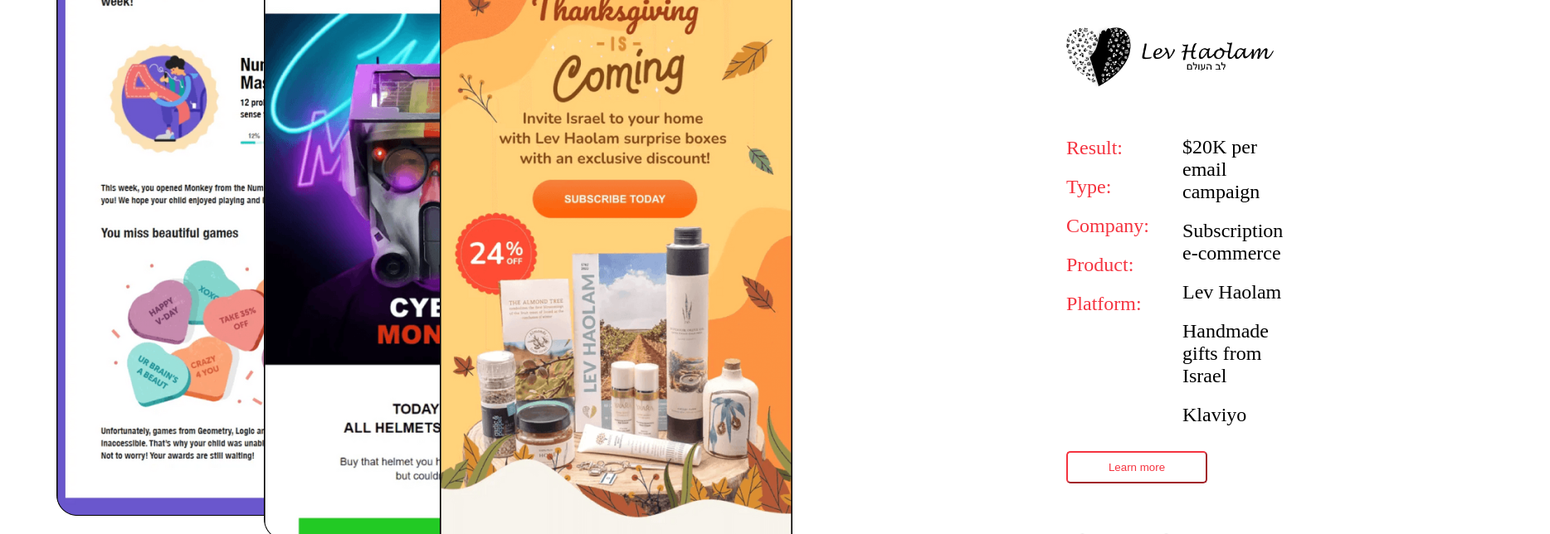
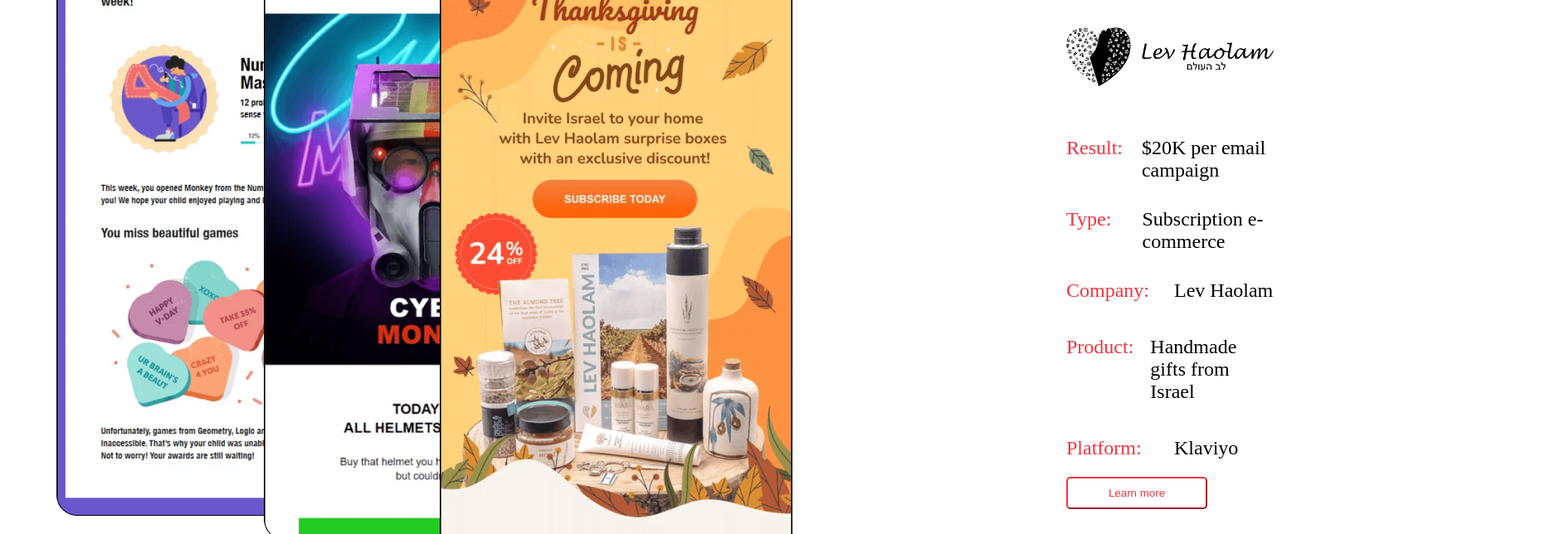
Before and after one commit to Shozis/first-layout, a Vue app in the folder Vue/: page /lending in a window 1280 px wide. Shown: the part 2100-2744 px from the top of the page at 83% size, 1868 px wide, since content can reach past the window. Built offline with nearby package versions, Linux system fonts and the light colour scheme.

Commit message:
some edits

```diff
--- a/Vue/src/views/Lending.vue
+++ b/Vue/src/views/Lending.vue
@@ -55,18 +55,24 @@
                     <img class="wrapper-cards-interactive-logo" src="../components/icons/Lev_Haolam.png" alt="">
                     <div class="wrapper-cards-interactive-li">
                         <ul class="wrapper-cards-interactive-li-first">
-                            <li class="wrapper-cards-interactive-li-first-el">Result:</li>
-                            <li class="wrapper-cards-interactive-li-first-el">Type:</li>
-                            <li class="wrapper-cards-interactive-li-first-el">Company:</li>
-                            <li class="wrapper-cards-interactive-li-first-el">Product:</li>
-                            <li class="wrapper-cards-interactive-li-first-el">Platform:</li>
+                            <li class="wrapper-cards-interactive-li-first-el1">Result:</li>
+                            <li class="wrapper-cards-interactive-li-first-el2">$20K per email campaign</li>
                         </ul>
                         <ul class="wrapper-cards-interactive-li-second">
-                            <li class="wrapper-cards-interactive-li-second-el">$20K per email campaign</li>
-                            <li class="wrapper-cards-interactive-li-second-el-other">Subscription e-commerce</li>
-                            <li class="wrapper-cards-interactive-li-second-el-other">Lev Haolam</li>
-                            <li class="wrapper-cards-interactive-li-second-el-other">Handmade gifts from Israel</li>
-                            <li class="wrapper-cards-interactive-li-second-el-other">Klaviyo</li>
+                            <li class="wrapper-cards-interactive-li-second-el1">Type:</li>
+                            <li class="wrapper-cards-interactive-li-second-el2">Subscription e-commerce</li>
+                        </ul>
+                        <ul class="wrapper-cards-interactive-li-third">
+                            <li class="wrapper-cards-interactive-li-third-el1">Company:</li>
+                            <li class="wrapper-cards-interactive-li-third-el2">Lev Haolam</li>
+                        </ul>
+                        <ul class="wrapper-cards-interactive-li-fourth">
+                            <li class="wrapper-cards-interactive-li-fourth-el1">Product:</li>
+                            <li class="wrapper-cards-interactive-li-fourth-el2">Handmade gifts from Israel</li>
+                        </ul>
+                        <ul class="wrapper-cards-interactive-li-fifth">
+                            <li class="wrapper-cards-interactive-li-fifth-el1">Platform:</li>
+                            <li class="wrapper-cards-interactive-li-fifth-el2">Klaviyo</li>
                         </ul>
                     </div>
                     <button class="wrapper-cards-interactive-btn">Learn more</button>
@@ -144,6 +150,7 @@
                         </div>
                     </div>
                 </div>
+                <img class="wrapper-testimonials-img" src="../components/icons/part1.png" alt="">
             </div>
         </div>
         <div class="wrapper-last">
@@ -170,8 +177,10 @@
                         <h2 class="wrapper-last-panel-info-sub-title">
                             Subscribe to L.U.Y.E.
                         </h2>
-                        <input class="wrapper-last-panel-info-sub-search" type="text" placeholder="Your Email">
+                        <div class="wrapper-last-panel-info-sub-search">
+                            <input class="wrapper-last-panel-info-sub-search-el" type="text" placeholder="Your Email">
                             <button class="wrapper-last-panel-info-sub-search-btn" type="submit">SUBSCRIBE</button>
+                        </div>
                         <br>
                         <button class="wrapper-last-panel-info-sub-btn">Согласие на получение писем?</button>
                     </div>
@@ -368,37 +377,98 @@
             &-logo {
                 width: 250px;
                 height: 92px;
-                margin: 0 0 10px 0;
+                margin-bottom: 30px;
                 top: 0;
 
             }
 
             &-li {
                 display: flex;
+                flex-direction: column;
 
                 &-first {
-                    color: #F5333F;
+                    display: flex;
                     padding: 0;
                     list-style: none;
 
-                    &-el {
-                        margin: 20px 0 0 0;
+                    &-el1 {
+                        width: 110px;
+                        color: #F5333F;
+                        font-size: 24px;
+                    }
+
+                    &-el2 {
+                        margin-left: 20px;
                         font-size: 24px;
                     }
                 }
 
                 &-second {
+                    display: flex;
+                    padding: 0;
+                    list-style: none;
+
+                    &-el1 {
+                        width: 110px;
+                        color: #F5333F;
+                        font-size: 24px;
+                    }
+
+                    &-el2 {
+                        margin-left: 20px;
+                        font-size: 24px;
+                    }
+                }
+
+                &-third {
+                    display: flex;
+                    padding: 0;
+                    list-style: none;
+
+                    &-el1 {
+                        width: 110px;
+                        color: #F5333F;
+                        font-size: 24px;
+                    }
+
+                    &-el2 {
+                        margin-left: 20px;
+                        font-size: 24px;
+                    }
+                }
+
+                &-fourth {
+                    display: flex;
+                    padding: 0;
                     margin: 25px 0;
                     list-style: none;
 
-                    &-el {
-                        margin: 10px 0 0 0;
-                        font-size: 24px;
-
-                        &-other {
-                            margin: 20px 0 0 0;
+                    &-el1 {
+                        width: 110px;
+                        color: #F5333F;
                         font-size: 24px;
                     }
+
+                    &-el2 {
+                        margin-left: 20px;
+                        font-size: 24px;
+                    }
+                }
+
+                &-fifth {
+                    display: flex;
+                    padding: 0;
+                    list-style: none;
+
+                    &-el1 {
+                        width: 110px;
+                        color: #F5333F;
+                        font-size: 24px;
+                    }
+
+                    &-el2 {
+                        margin-left: 20px;
+                        font-size: 24px;
                     }
                 }
             }
@@ -493,10 +563,15 @@
     &-testimonials {
         position: relative;
         background-image: url(../components/icons/part1.png);
+        background-size: 50% 90%;
         background-repeat: no-repeat;
         background-position: right center;
         padding: 0 0 120px 0;
         border-bottom: 1px solid #d1d1d1;
+
+        &-img {
+            display: none;
+        }
 
         &-plates {
             width: 800px;
@@ -577,13 +652,19 @@
     }
 
     &-last {
+        background-image: url("../components/icons/BGsecond.png");
+        background-size: 50% 100%;
+        background-repeat: no-repeat;
+        display: flex;
+        justify-content: center;
+        align-items: center;
 
         &-panel {
             display: flex;
             margin: 100px 55px 100px 60px;
             background-color: #212121;
             border-radius: 20px;
-            width: 1800px;
+            width: 95%;
 
             &-title {
                 width: 600px;
@@ -620,19 +701,26 @@
                         color: #FFFFFF;
                     }
 
+
                     &-search {
+                        display: flex;
+                        align-items: center;
+
+                        &-el {
                             margin: 20px 0;
-                        padding: 0;
-                        width: 725px;
+                            padding: 0 40% 0 0;
+                            width: 100%;
                             height: 53px;
+                            justify-content: start;
                             font-size: 20px;
+                            position: relative;
                             border-style: none;
                             border-top-left-radius: 5px;
                             border-bottom-left-radius: 5px;
                         }
 
-                    &-search-btn {
-                        width: 165px;
+                        &-btn {
+                            width: 100%;
                             height: 53px;
                             font-size: 20px;
                             color: #FFFFFF;
@@ -642,14 +730,6 @@
                             border-bottom-right-radius: 5px;
                         }
 
-
-                    &-btn {
-
-                        font-size: 20px;
-                        padding: 0;
-                        color: #C2C2C2;
-                        background: none;
-                        border-style: none;
                     }
                 }
             }
@@ -732,13 +812,26 @@
                     list-style: none;
                     right: 0;
 
-
-                    &-el {
-
                 }
             }
         }
     }
 }
+
+@media (max-width:1560px) {
+    .wrapper {
+        &-line-logo {
+            display: flex;
+        }
+
+        &-testimonials {
+            background: none;
+
+            &-img {
+                display: block;
+                margin: 50px 0 0 0;
+            }
+        }
+    }
 }
 </style>
```
Lines whose indentation alone changed are shown as unchanged.
